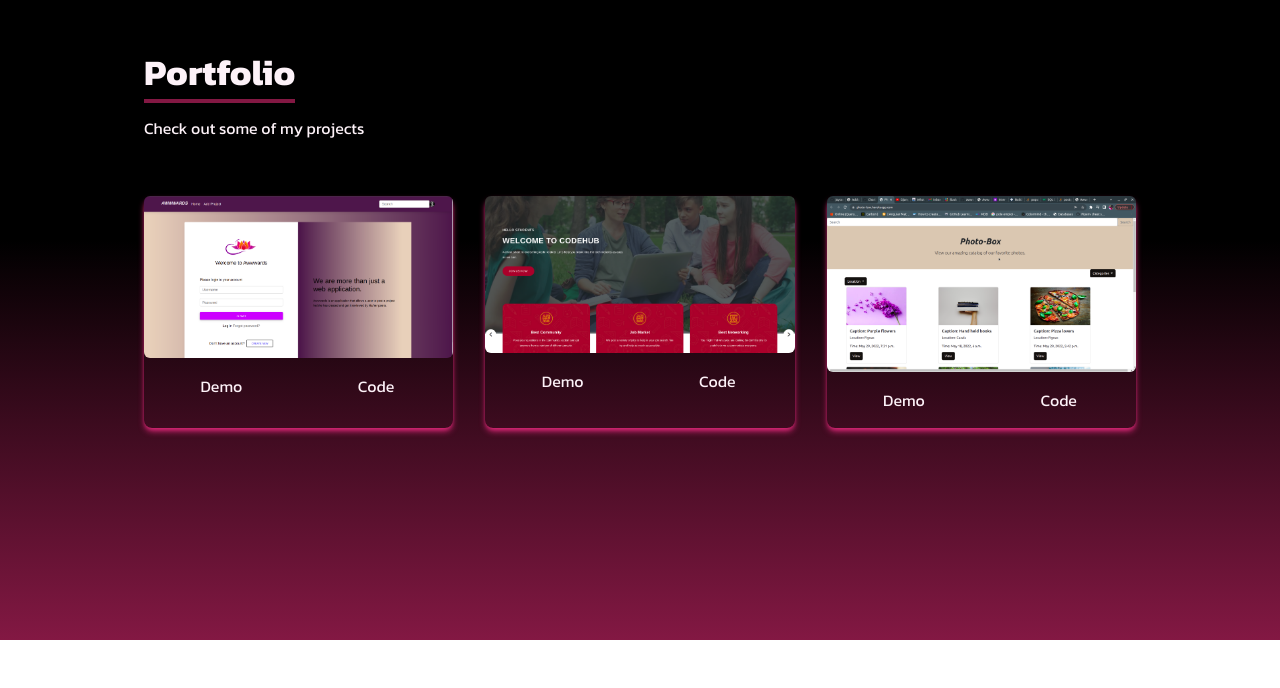
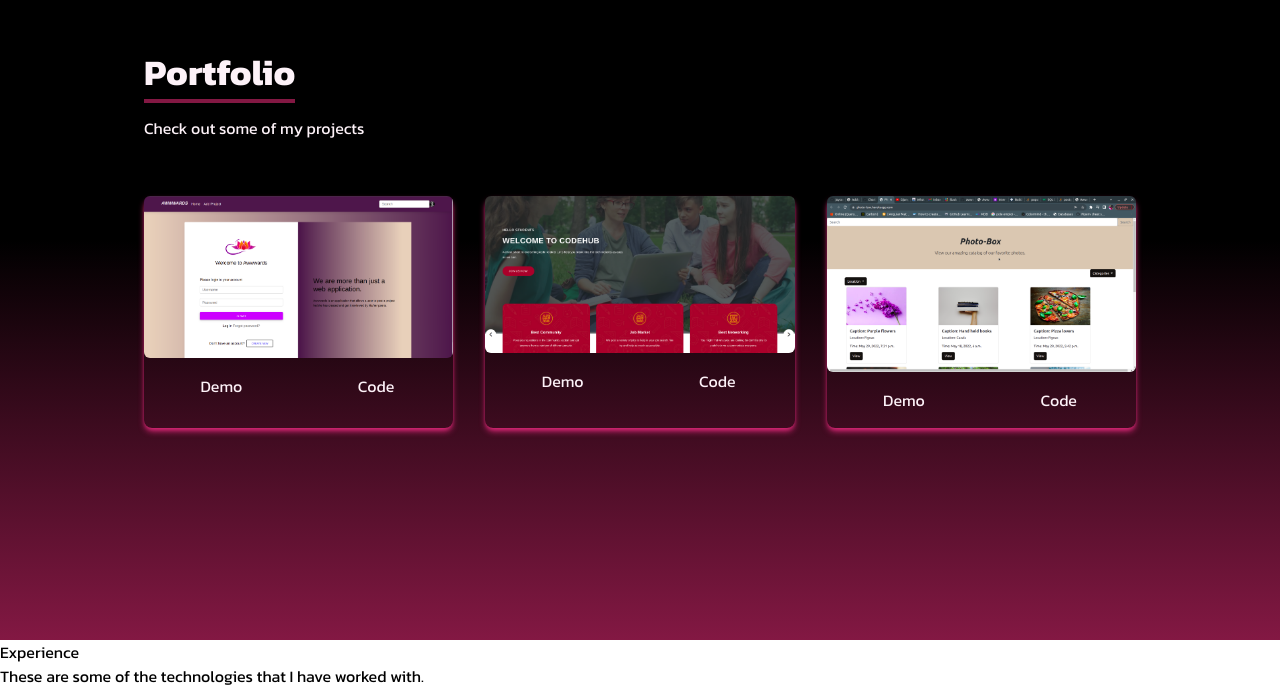
Before and after one commit to Charlotte-Natasha/Digital..Journey, a React (Create React App) app: page / in a window 1280 px wide. Shown: the part 1760-2448 px from the top of the page. Before the commit the page ends 2400 px from the top, so only its background shows below. Built offline with nearby package versions, Linux system fonts and the light colour scheme.

Commit message:
added experience file

```diff
--- a/src/App.js
+++ b/src/App.js
@@ -1,4 +1,5 @@
 import About from "./components/About";
+import Experience from "./components/Experience";
 import Home from "./components/Home";
 import Navbar from "./components/Navbar";
 import Portfolio from "./components/Portfolio";
@@ -13,6 +14,7 @@ function App() {
       <Home/>
       <About/>
       <Portfolio/>
+      <Experience/>
       <Socials/>
     </div>
   );
--- /dev/null
+++ b/src/components/Experience.jsx
@@ -0,0 +1,16 @@
+import React from 'react'
+
+const Experience = () => {
+    return (
+        <div>
+            <div>
+                <div>
+                    <p>Experience</p>
+                    <p>These are some of the technologies that I have worked with.</p>
+                </div>
+            </div>
+        </div>
+    )
+}
+
+export default Experience
```
